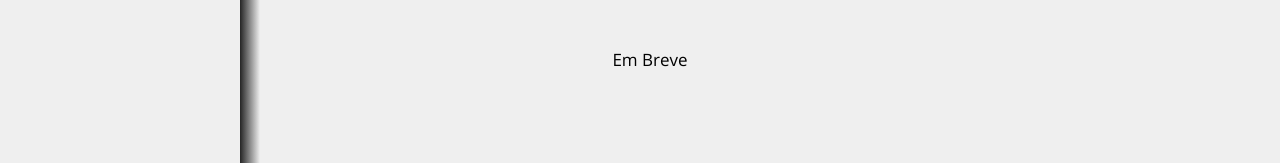
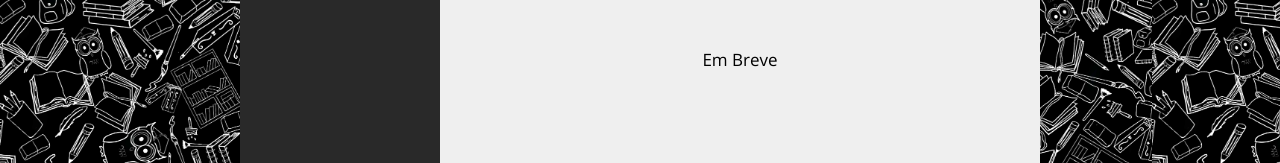
Before and after one commit to acao-colegio-curso/acao-colegio-curso.github.io, a plain HTML site: page 6-ano-a/turma.html in a window 1280 px wide. Shown: the top 163 px of the page. Drawn offline with Linux system fonts and the light colour scheme.

Commit message:
Add files via upload

```diff
--- a/6-ano-a/css/conteudos.css
+++ b/6-ano-a/css/conteudos.css
@@ -41,6 +41,8 @@ body {
     background: #efefef;
     font-family: Lato;
     font-size: 1rem;
+    background: url("../img/Fundo_site_dark.png") fixed;
+    background-size: 30%;
 }
 
 
--- a/6-ano-a/css/disciplinas.css
+++ b/6-ano-a/css/disciplinas.css
@@ -41,6 +41,8 @@ body {
     background: #efefef;
     font-family: Lato;
     font-size: 1rem;
+    background: url("../img/Fundo_site_dark.png") fixed;
+    background-size: 30%;
 }
 
 
@@ -136,6 +138,7 @@ body {
 /* CONTEÚDO */
 .section__conteudo {
     width: 100%;
+    height: 100vh;
     display: flex;
     flex-direction: column;
     margin-left: 20px;
--- a/6-ano-a/css/noticias.css
+++ b/6-ano-a/css/noticias.css
@@ -41,6 +41,8 @@ body {
     background: #efefef;
     font-family: Lato;
     font-size: 1rem;
+    background: url("../img/Fundo_site_dark.png") fixed;
+    background-size: 30%;
 }
 
 
@@ -136,6 +138,7 @@ body {
 /* CONTEÚDO */
 .section__conteudo {
     width: 100%;
+    height: 100vh;
     display: flex;
     flex-direction: column;
     margin-left: 20px;
--- a/6-ano-a/css/styles.css
+++ b/6-ano-a/css/styles.css
@@ -7,6 +7,7 @@
 *** BODY
 *** LARGURA-MAXIMA
 *** HEADER
+*** CONTEÚDO
 
 */
 
@@ -41,6 +42,8 @@ body {
     background: #efefef;
     font-family: Lato;
     font-size: 1rem;
+    background: url("../img/Fundo_site_dark.png") fixed;
+    background-size: 30%;
 }
 
 
@@ -326,49 +329,6 @@ body {
 }
 
 
-
-
-/* NOTÍCIAS */
-/* .noticias {
-    width: 80%;
-    height: 300px;
-    display: block;
-    position: relative;
-    background: #777;
-}
-.noticias > div {
-    position: absolute;
-    animation: transicaoNoticias 24s infinite;
-    opacity: 0;
-    top: 0;
-    left: 0;
-}
-@keyframes transicaoNoticias {
-    0% {
-       opacity: 1;
-    }
-    100% {
-       opacity: 0;
-    }
-}
-.noticias > div:nth-child(1) {
-    animation-delay: 0s;
-}
-.noticias > div:nth-child(2) {
-    animation-delay: 6s;
-}
-.noticias > div:nth-child(3) {
-    animation-delay: 12s;
-}
-.noticias > div:nth-child(4) {
-    animation-delay: 18s;
-}
-*/
-
-
-
-
-
 .section__conteudo-img {
     display: flex;
     height: 8rem;
@@ -416,6 +376,8 @@ body {
 }
 
 
+
+/* RESPONSIVIDADE */
 @media (min-width: 400px) {
     .imagens-dinamicas {
         width: 90%;
--- a/6-ano-a/css/turma.css
+++ b/6-ano-a/css/turma.css
@@ -41,6 +41,8 @@ body {
     background: #efefef;
     font-family: Lato;
     font-size: 1rem;
+    background: url("../img/Fundo_site_dark.png") fixed;
+    background-size: 30%;
 }
 
 
@@ -136,6 +138,7 @@ body {
 /* CONTEÚDO */
 .section__conteudo {
     width: 100%;
+    height: 100vh;
     display: flex;
     flex-direction: column;
     margin-left: 20px;
--- a/6-ano-a/js/scripts.js
+++ b/6-ano-a/js/scripts.js
@@ -1,5 +1,16 @@
 const button = document.querySelector("#button");
 const menu = document.querySelector("#menu-lateral");
+const conteudo = document.querySelector(".section__conteudo");
+
+
+// DESCKTOP
+if (window.screen.availWidth >= 800) {
+    menu.classList.add("active");
+    button.style.display = "none";
+    conteudo.style.width = "calc(100% - 200px)";
+    conteudo.style.marginLeft = "200px";
+}
+
 
 function toggleMenu(event) {
 
@@ -8,10 +19,6 @@ function toggleMenu(event) {
 
     const active = menu.classList.contains("active");
 
-    // if (window.screen.availWidth >= 800) {
-    //     // menu.classList.add("active");
-    //     console.log("oi");
-    // }
 
     if (active) {
         button.innerHTML = `<span class="close"></span>`;
```
Also changed, not shown: 6-ano-a/index.html (+0 -1 lines), 6-ano-a/img/Fundo_site_dark.png (added).
